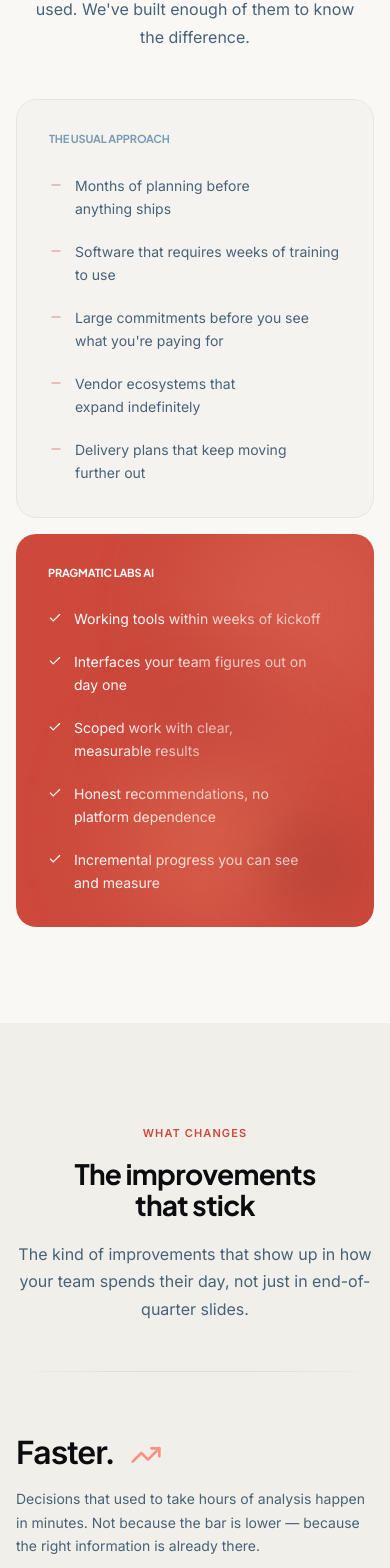
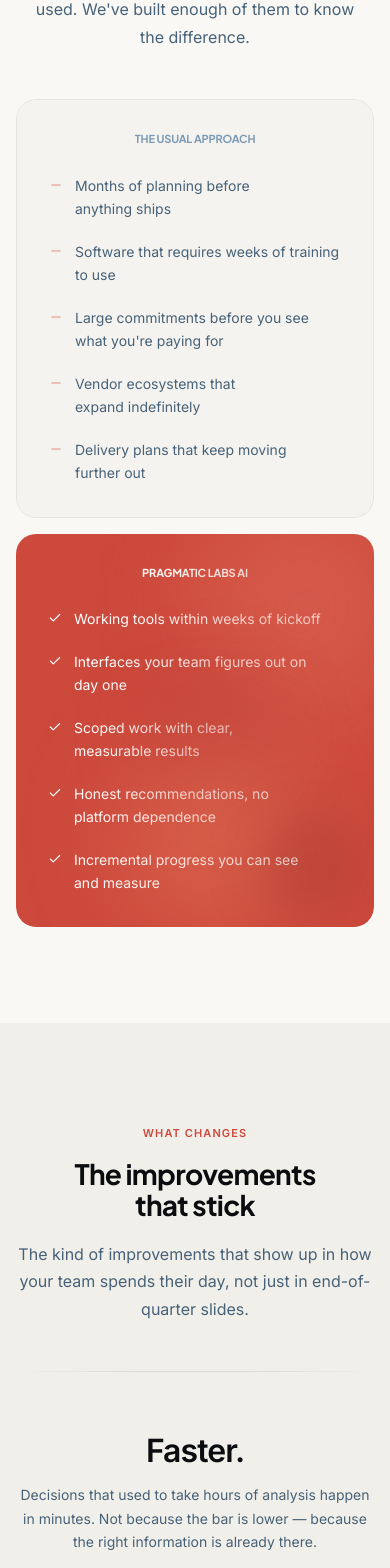
Before and after one commit to sasathepajic-ai/portfolio-orionix, a Next.js app: page / in a window 390 px wide. Shown: the part 3394-4962 px from the top of the page. Built offline with nearby package versions, Linux system fonts and the light colour scheme.

Commit message:
feat: enhance layout and styling in CTA, Impact, and WhyUs sections for improved user experience

```diff
--- a/src/components/sections/CTASection.tsx
+++ b/src/components/sections/CTASection.tsx
@@ -35,8 +35,8 @@
 
       <Container size="wide" className="relative">
         <div className="grid grid-cols-1 lg:grid-cols-[1fr_400px] gap-12 lg:gap-20 items-center">
-          {/* Left */}
           <FadeIn>
+            <div className="flex flex-col items-center text-center lg:items-start lg:text-left">
               <span className="inline-block text-[11px] font-bold uppercase tracking-widest text-accent mb-5">
                 Get in touch
               </span>
@@ -51,8 +51,8 @@
               <p
                 className="text-base leading-[1.7] mb-10 max-w-[52ch] text-text-secondary dark:text-white/60"
               >
-              We don't need a polished brief or a vendor evaluation. Just tell us what's
-              slowing your team down and we'll take it from there.
+                We don&apos;t need a polished brief or a vendor evaluation. Just tell us what&apos;s
+                slowing your team down and we&apos;ll take it from there.
               </p>
               <div className="flex flex-col sm:flex-row gap-3">
                 <Button href="/contact" variant="primary" size="lg">
@@ -68,6 +68,7 @@
                   View Solutions
                 </Button>
               </div>
+            </div>
           </FadeIn>
 
           {/* Right: What to expect */}
@@ -79,9 +80,7 @@
                 What to expect
               </p>
               <StaggerContainer className="space-y-5">
-                {expectations.map((item) => {
-                  const Icon = item.icon;
-                  return (
+                {expectations.map((item) => (
                   <StaggerItem key={item.title}>
                     <div>
                       <p className="text-sm font-bold text-text-primary dark:text-white mb-0.5">{item.title}</p>
@@ -90,8 +89,7 @@
                       </p>
                     </div>
                   </StaggerItem>
-                  );
-                })}
+                ))}
               </StaggerContainer>
               <p className="text-xs mt-8 text-text-muted dark:text-white/30">
                 No commitment required. No sales pressure.
--- a/src/components/sections/ImpactSection.tsx
+++ b/src/components/sections/ImpactSection.tsx
@@ -43,11 +43,12 @@
           <div className="absolute top-0 inset-x-0 h-px" style={{ background: "linear-gradient(to right, transparent 0%, var(--color-border) 35%, var(--color-border) 65%, transparent 100%)" }} />
           <div className="absolute bottom-0 inset-x-0 h-px" style={{ background: "linear-gradient(to right, transparent 0%, var(--color-border) 35%, var(--color-border) 65%, transparent 100%)" }} />
 
-          <StaggerContainer className="grid grid-cols-1 md:grid-cols-3 gap-10">
+          <StaggerContainer className="grid grid-cols-1 md:grid-cols-3 gap-10 items-center text-center md:items-start md:text-left">
             {impacts.map((impact) => {
               const Icon = impact.icon;
               return (
                 <StaggerItem key={impact.word}>
+                  <div className="flex flex-col items-center text-center md:items-start md:text-left">
                     <div className="flex items-center gap-4 mb-4">
                       <p
                         className="font-bold text-text-primary dark:text-white"
@@ -55,11 +56,12 @@
                       >
                         {impact.word}
                       </p>
-                    <Icon className="w-8 h-8 shrink-0 mt-1" style={{ color: "var(--color-teal)" }} />
+                      <Icon className="w-8 h-8 shrink-0 mt-1 hidden md:inline" style={{ color: "var(--color-teal)" }} />
                     </div>
                     <p className="text-sm leading-[1.68] text-text-secondary dark:text-white/50">
                       {impact.description}
                     </p>
+                  </div>
                 </StaggerItem>
               );
             })}
--- a/src/components/sections/WhyUsSection.tsx
+++ b/src/components/sections/WhyUsSection.tsx
@@ -42,7 +42,7 @@
             {/* Left — legacy */}
             <StaggerItem className="md:w-[60%] md:shrink-0">
               <div className="h-full border border-border-light bg-bg-alt/50 p-8 md:p-10 rounded-2xl md:rounded-l-2xl md:rounded-r-none">
-                <h3 className="text-[11px] font-bold uppercase tracking-widest text-text-muted mb-7">
+                <h3 className="text-[11px] font-bold uppercase tracking-widest text-text-muted mb-7 justify-self-center md:justify-self-auto">
                   The usual approach
                 </h3>
                 <div className="space-y-5">
@@ -70,7 +70,7 @@
                 <span aria-hidden className="pointer-events-none absolute bottom-0 left-[30%] w-48 h-48 rounded-full opacity-35" style={{ background: "#f28c6a", filter: "blur(52px)" }} />
                 <span aria-hidden className="pointer-events-none absolute bottom-4 right-4 w-24 h-24 rounded-full opacity-25" style={{ background: "#7a1e1e", filter: "blur(30px)" }} />
                 <h3
-                  className="text-[11px] font-bold uppercase tracking-widest mb-7"
+                  className="text-[11px] font-bold uppercase tracking-widest mb-7 justify-self-center md:justify-self-auto"
                   style={{ color: "#ffffff" }}
                 >
                   Pragmatic Labs AI
```
Lines whose indentation alone changed are shown as unchanged.
